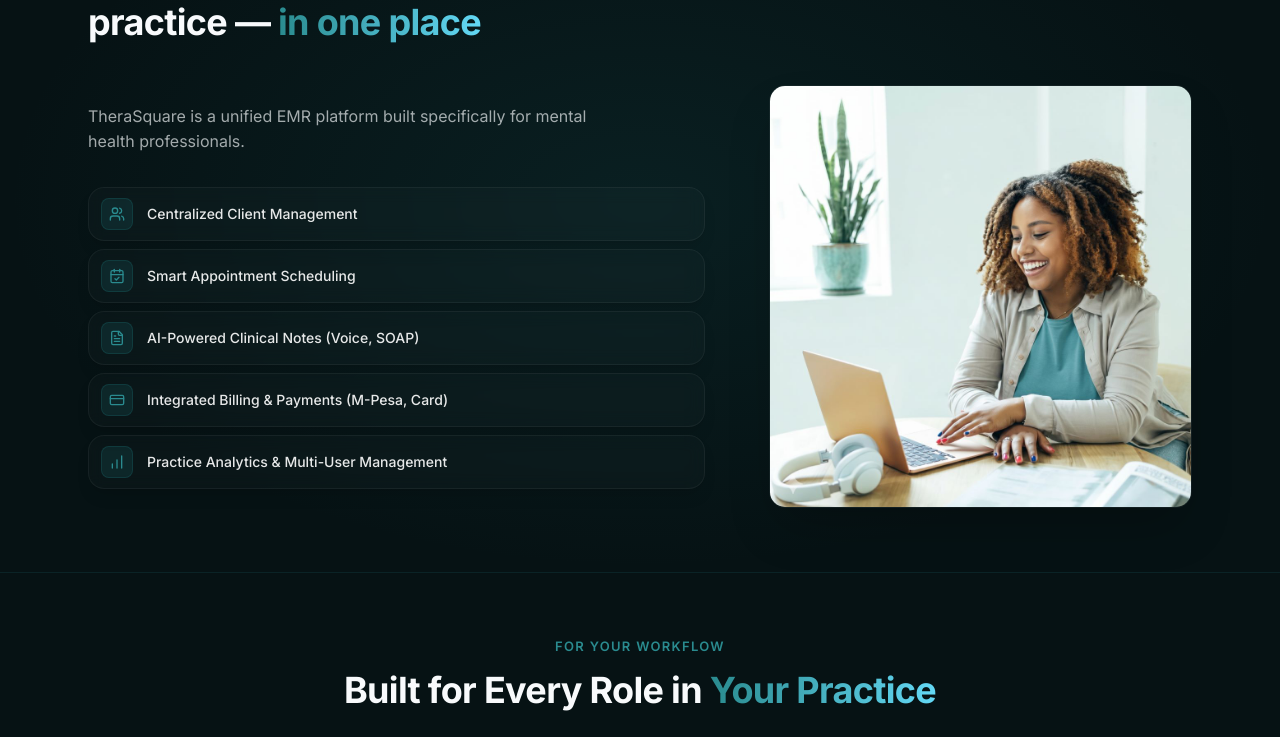
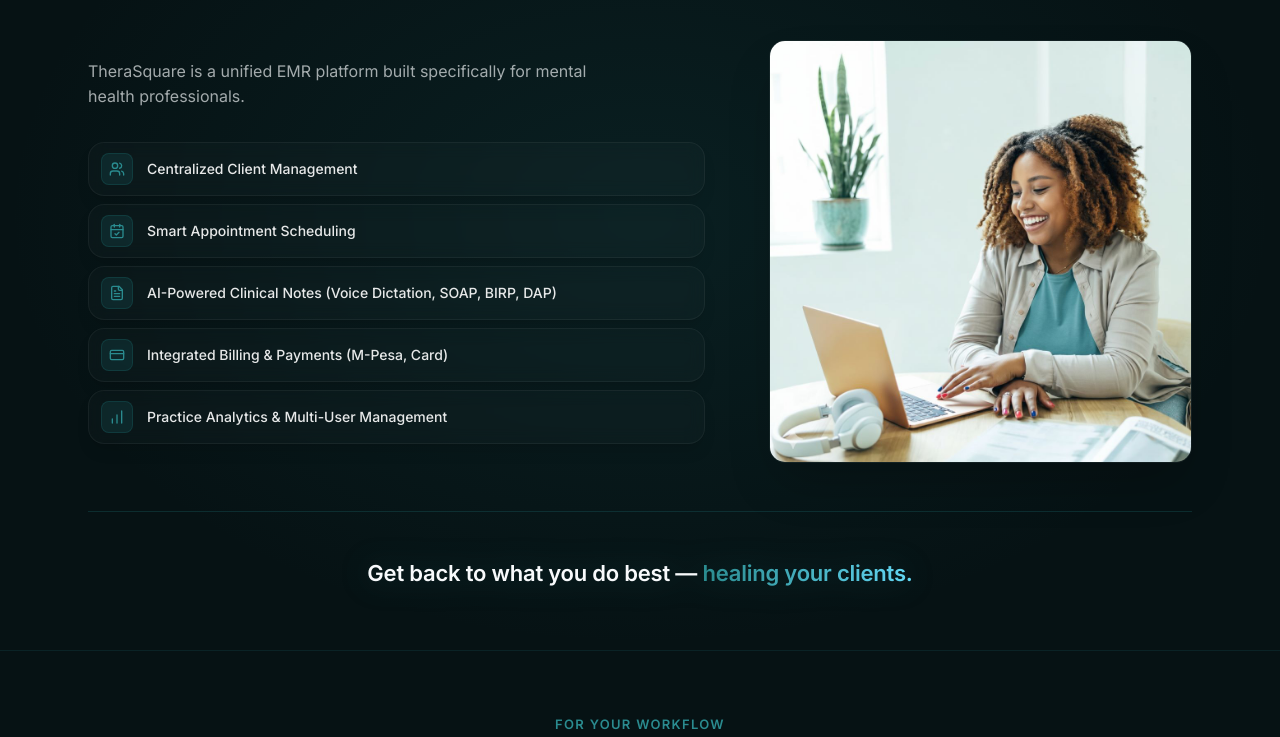
Before and after one commit to WanyekiTech/TheraSquareWebsite_CloudFlare, a React (Vite) app: page / in a window 1280 px wide. Shown: the part 2112-2849 px from the top of the page. Built offline with nearby package versions, Linux system fonts and the light colour scheme.

Commit message:
Refine copywriting: Update Challenge heading and clarify AI Clinical Notes features

```diff
--- a/src/components/home/ProblemStatement.tsx
+++ b/src/components/home/ProblemStatement.tsx
@@ -44,7 +44,7 @@
               THE CHALLENGE
             </span>
             <h2 className="text-3xl md:text-4xl font-extrabold text-white mb-2">
-              Running a therapy practice shouldn’t feel like <span className="text-destructive">administration work</span>
+              Running your practice shouldn’t feel like <span className="text-destructive">administration work</span>
             </h2>
           </motion.div>
 
--- a/src/components/home/SolutionSection.tsx
+++ b/src/components/home/SolutionSection.tsx
@@ -103,6 +103,13 @@
           </div>
         </div>
 
+        {/* Positive Close */}
+        <div className="text-center pt-12 mt-12 border-t border-brand/30 w-full">
+          <h3 className="text-2xl md:text-3xl font-bold text-white tracking-tight drop-shadow-[0_0_15px_rgba(29,107,110,0.3)]">
+            Get back to what you do best — <span className="text-transparent bg-clip-text bg-gradient-to-r from-brand-light to-accent">healing your clients.</span>
+          </h3>
+        </div>
+
       </div>
     </section>
   );
--- a/src/config/homeData.tsx
+++ b/src/config/homeData.tsx
@@ -59,7 +59,7 @@
   },
   {
     id: "sol-3",
-    title: "AI-Powered Clinical Notes (Voice, SOAP)",
+    title: "AI-Powered Clinical Notes (Voice Dictation, SOAP, BIRP, DAP)",
     icon: FileText,
   },
   {
```
